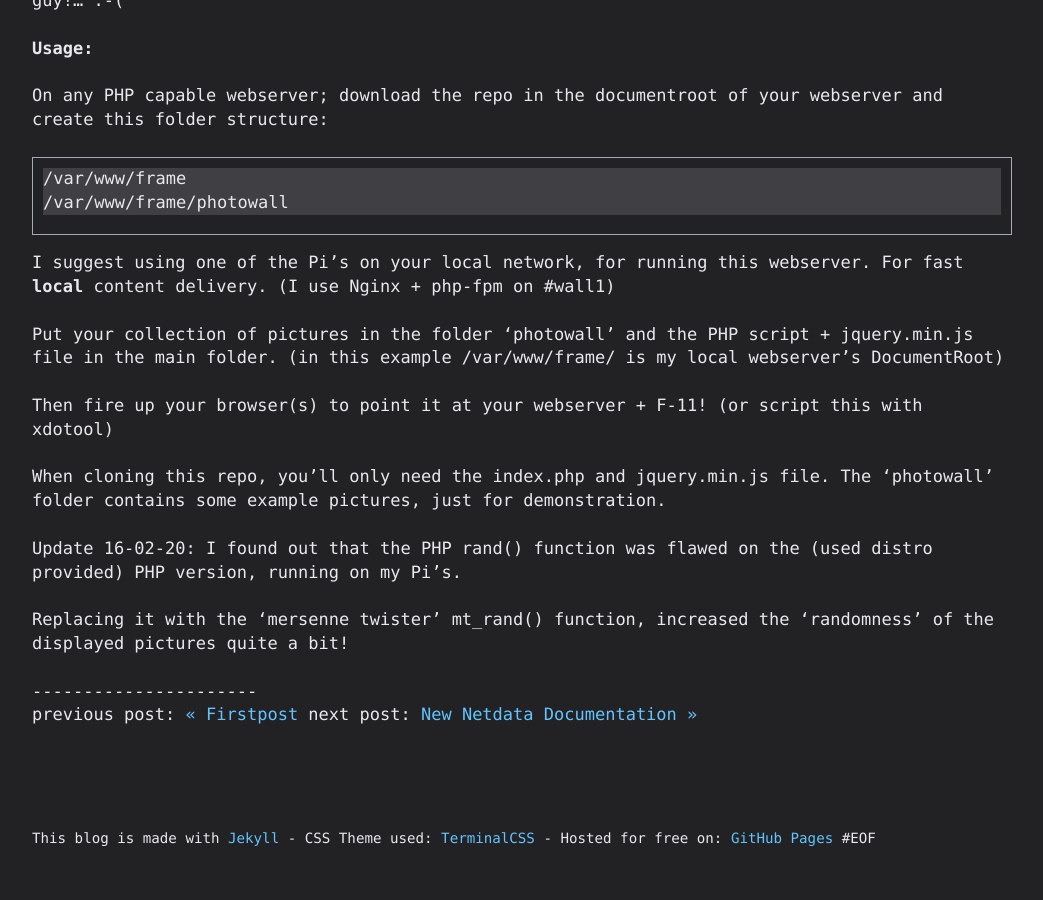
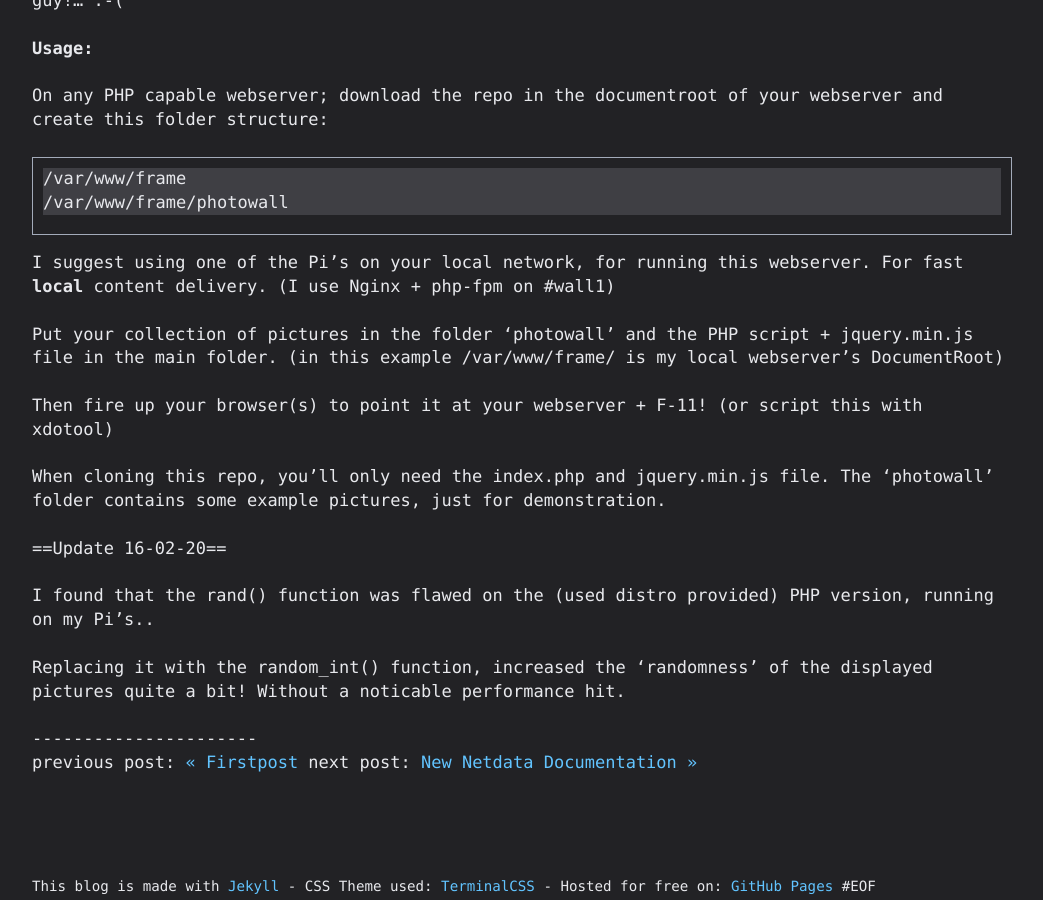
Before and after one commit to basdds/basdds.github.io, a Jekyll site: the page built from _posts/2020-01-21-Raspberry-Pi-Photowall.md, in a window 1280 px wide and 900 px high, scrolled down 2912 px. Shown: the whole window, without its empty margins (118-1161 px from the left). Built offline with Jekyll 4.4.1, drawn with Linux system fonts in a browser that asks for light colours; before the commit the page ends 3765 px from its top, so only the background shows below that.

Commit message:
site update

```diff
--- a/_posts/2020-01-21-Raspberry-Pi-Photowall.md
+++ b/_posts/2020-01-21-Raspberry-Pi-Photowall.md
@@ -62,6 +62,9 @@ Then fire up your browser(s) to point it at your webserver + F-11! (or script th
 
 When cloning this repo, you'll only need the index.php and jquery.min.js file. The 'photowall' folder contains some example pictures, just for demonstration.
 
-Update 16-02-20: I found out that the PHP rand() function was flawed on the (used distro provided) PHP version, running on my Pi's.
+==Update 16-02-20==
 
-Replacing it with the 'mersenne twister' mt_rand() function, increased the 'randomness' of the displayed pictures quite a bit!
+I found that the rand() function was flawed on the (used distro provided) PHP version, running on my Pi's..
+
+Replacing it with the random_int() function, increased the 'randomness' of the displayed pictures quite a bit!
+Without a noticable performance hit.
```
Also changed, not shown: index.html (line endings or trailing spaces), 1 other file.
